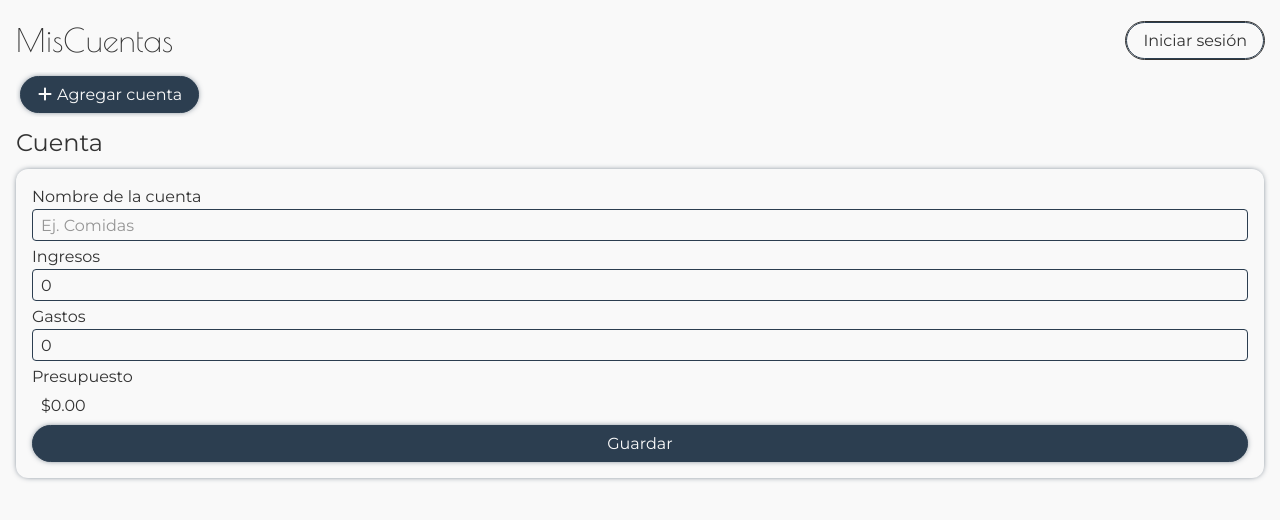
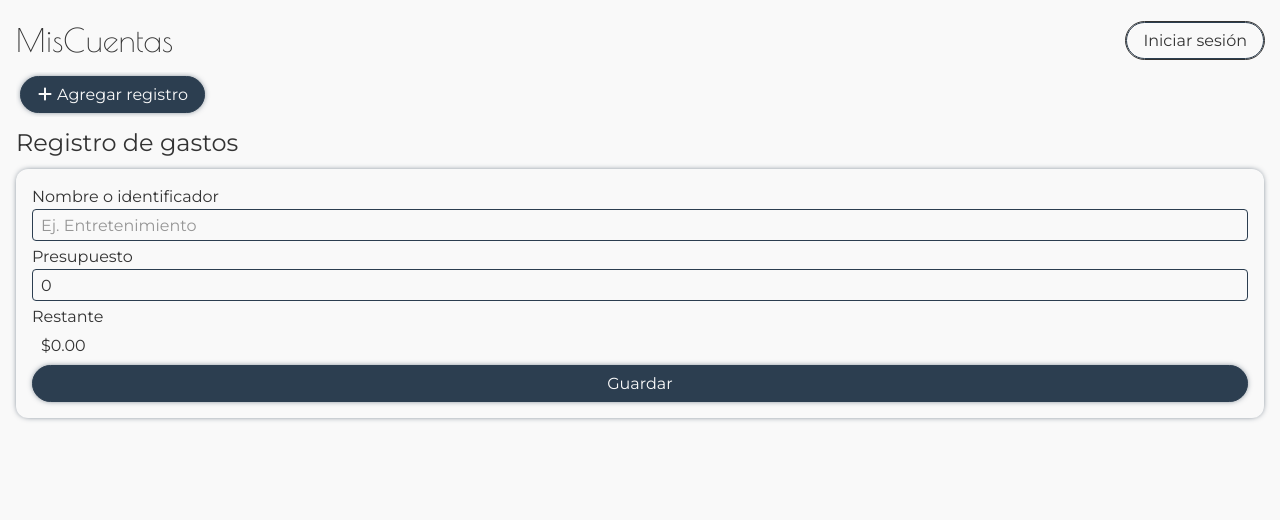
Before and after one commit to DamianRi/my-accounts-react, a React (Vite) app: page / in a window 1280 px wide. Shown: the top 520 px of the page. Built offline with nearby package versions, Linux system fonts and the light colour scheme.

Commit message:
Fix texts

```diff
--- /dev/null
+++ b/firestore.indexes.json
@@ -0,0 +1,4 @@
+{
+  "indexes": [],
+  "fieldOverrides": []
+}
--- a/src/components/MARContainer/components/MARAccount/componentes/MARAccountDetail/index.jsx
+++ b/src/components/MARContainer/components/MARAccount/componentes/MARAccountDetail/index.jsx
@@ -23,11 +23,11 @@ const MARAccountDetail = ({ account, onSaveAccount }) => {
     // TODO: Manejar posteriormente el periodo de los movimientos
     // const [periodIndex, setPeriodIndex] = useState(new Date().getMonth())
 
-    const [accountIncomes, setAccounIncomes] = useState(currentAccount?.incomes ?? 0)
-    const incomesFormat = formatAmount(accountIncomes)
+    const [accountBudget, setAccounIncomes] = useState(currentAccount?.budget ?? 0)
+    const incomesFormat = formatAmount(accountBudget)
 
-    const [accountOutcomes, setOutcomes] = useState(currentAccount?.outcomes ?? 0)
-    const outcomesFormat = formatAmount(accountOutcomes)
+    // const [accountOutcomes, setOutcomes] = useState(currentAccount?.outcomes ?? 0)
+    // const outcomesFormat = formatAmount(accountOutcomes)
 
     const getDifference = () => {
         const outcomesByMovements = currentAccountMovements
@@ -36,8 +36,8 @@ const MARAccountDetail = ({ account, onSaveAccount }) => {
         const incomesByMovements = currentAccountMovements
             .filter((movement) => movement.type === 'income')
             .reduce((accumulator, movement) => accumulator + parseFloat(movement.amount), 0)
-        const incomesTotal = parseFloat(accountIncomes) + incomesByMovements
-        const outcomesTotal = parseFloat(accountOutcomes) + outcomesByMovements
+        const incomesTotal = parseFloat(accountBudget) + incomesByMovements
+        const outcomesTotal = outcomesByMovements
         return incomesTotal - outcomesTotal
     }
     const differenceFormat = formatAmount(getDifference())
@@ -66,7 +66,7 @@ const MARAccountDetail = ({ account, onSaveAccount }) => {
             noErrorsInForm = false
             setAccountNameError(t('accountNameRequiredError'))
         }
-        if (accountIncomes <= 0) {
+        if (accountBudget <= 0) {
             noErrorsInForm = false
             setAccountIncomesError(t('accountIncomesRequiredError'))
         }
@@ -81,8 +81,8 @@ const MARAccountDetail = ({ account, onSaveAccount }) => {
         } else {
             const accountPrepared = {
                 name: accountName,
-                incomes: accountIncomes,
-                outcomes: accountOutcomes,
+                budget: accountBudget,
+                // outcomes: accountOutcomes,
             }
             onSaveAccount(accountPrepared)
         }
@@ -102,9 +102,9 @@ const MARAccountDetail = ({ account, onSaveAccount }) => {
         setAccountIncomesError('')
     }
 
-    const handleOnAccountOutcomesChange = (event) => {
-        setOutcomes(event.target.value)
-    }
+    // const handleOnAccountOutcomesChange = (event) => {
+    //     setOutcomes(event.target.value)
+    // }
 
     return (
         <form className={ styles.MARAccountDetailForm } key={ account?.id ?? -1 }>
@@ -130,16 +130,16 @@ const MARAccountDetail = ({ account, onSaveAccount }) => {
                 error={accountNameError}
                 variant={ isNewAccount ? '' : 'no-editable' }/>
             <MARInput
-                label={t('accountIncomesField')}
-                id='accountIncomes'
-                value={ isNewAccount ? accountIncomes : incomesFormat }
+                label={t('accountBudgetField')}
+                id='accountBudget'
+                value={ isNewAccount ? accountBudget : incomesFormat }
                 onInput={ handleOnAccountIncomesChange }
                 placeholder={t('accountIncomesFieldPlaceholder')}
                 disabled={!isNewAccount}
                 error={accountIncomesError}
                 type={ isNewAccount ? 'number' : 'text' }
                 variant={ isNewAccount ? '' : 'no-editable'} />
-            <MARInput
+            {/* <MARInput
                 label={ t('accountOutcomesField') }
                 id='accountOutcomes'
                 value={ isNewAccount ? accountOutcomes : outcomesFormat }
@@ -147,9 +147,9 @@ const MARAccountDetail = ({ account, onSaveAccount }) => {
                 placeholder={ t('accountOutcomesFieldPlaceholder') }
                 disabled={!isNewAccount}
                 type={ isNewAccount ? 'number' : 'text' }
-                variant={ isNewAccount ? '' : 'no-editable'} />
+                variant={ isNewAccount ? '' : 'no-editable'} /> */}
             <MARInput
-                label={ t('accountBudgetField') }
+                label={ t('acountRemainingLabel') }
                 id='accountRest'
                 value={differenceFormat}
                 disabled={true}
--- a/src/components/MARContainer/components/MARAccount/index.jsx
+++ b/src/components/MARContainer/components/MARAccount/index.jsx
@@ -1,8 +1,10 @@
+import { useTranslation } from 'react-i18next'
 import MARAccountDetail from './componentes/MARAccountDetail'
 import MARAccountMovements from './componentes/MARAccountMovements'
 import styles from './MARAccount.module.css'
 
 const MARAccount = ({ account, movements, onSaveAccount, onSaveMovement }) => {
+    const {t, } = useTranslation()
 
     const handleOnSaveAccount = (accountToSave) => {
         onSaveAccount(accountToSave)
@@ -14,7 +16,7 @@ const MARAccount = ({ account, movements, onSaveAccount, onSaveMovement }) => {
 
     return (
         <section className={ styles.MARAccount }>
-            <h2>Cuenta</h2>
+            <h2>{t('accountTitle')}</h2>
             <MARAccountDetail
                 account={ account }
                 movements={ movements }
--- a/src/components/MARContainer/index.jsx
+++ b/src/components/MARContainer/index.jsx
@@ -28,7 +28,7 @@ const MARContainer = () => {
         setIsLoading(true)
         const newAccount = {
             name: account.name,
-            incomes: account.incomes,
+            budget: account.budget,
             outcomes: account.outcomes,
             creationDate: new Date().toISOString(),
         }
--- a/src/components/MARHeader/components/MARAccountNavbar/index.jsx
+++ b/src/components/MARHeader/components/MARAccountNavbar/index.jsx
@@ -1,8 +1,11 @@
+import { useTranslation } from 'react-i18next'
 import useStore from '../../../../state/userState'
 import MARButton from '../../../Generics/MARButton'
 import styles from './MARAccountNavbar.module.css'
 
 const MARAccountNavbar = () => {
+
+    const {t, } = useTranslation()
 
     const {
         accounts,
@@ -27,7 +30,7 @@ const MARAccountNavbar = () => {
             { accounts.length > 0 && accountsRender }
             <MARButton
                 key={-1}
-                content="Agregar cuenta"
+                content={ t('addNewRecordLabel') }
                 variant={ currentAccount?.id === undefined ? 'solid' : 'outlined' }
                 prependIcon="fa-plus"
                 onEventClick={ (event) => {
--- a/src/firebase/firebase_auth_google_provider.js
+++ b/src/firebase/firebase_auth_google_provider.js
@@ -1,7 +1,15 @@
 import { firebaseAppConfig } from "../firebase";
-import { getAuth, GoogleAuthProvider, signInWithPopup } from "firebase/auth";
+import {
+    getAuth,
+    GoogleAuthProvider,
+    signInWithPopup,
+    // browserSessionPersistence,
+    browserLocalPersistence,
+} from "firebase/auth";
 
 const firebaseAuth = getAuth(firebaseAppConfig);
+await firebaseAuth.setPersistence(browserLocalPersistence);
+
 const login = async () => {
     const googleProvider = new GoogleAuthProvider();
     return signInWithPopup(firebaseAuth, googleProvider)
--- a/src/firebase/firebase_firestore_users_accounts.js
+++ b/src/firebase/firebase_firestore_users_accounts.js
@@ -30,7 +30,7 @@ export const getUserAccounts = async (userUID) => {
         return {
             id: account.id,
             name: accountData.name,
-            incomes: accountData.incomes,
+            budget: accountData.budget,
             outcomes: accountData.outcomes,
         };
     });
@@ -46,7 +46,7 @@ export const addAccount = async (userUID, account) => {
         );
         return await addDoc(userAccountsCollectionRef, {
             name: account.name,
-            incomes: parseFloat(account.incomes),
+            budget: parseFloat(account.budget),
             outcomes: parseFloat(account.outcomes),
             creationDate: account.creationDate,
         });
--- a/src/locales/en/translation.json
+++ b/src/locales/en/translation.json
@@ -1,6 +1,7 @@
 {
     "appName": "MyAccounts",
-    "accountTitle": "Account",
+    "addNewRecordLabel": "Add record",
+    "accountTitle": "Expense record",
     "accountPeriod": "Period",
     "january": "January",
     "february": "February",
@@ -14,15 +15,15 @@
     "october": "October",
     "november": "November",
     "dicember": "Dicember",
-    "accountNameField": "Account name",
-    "accountNameFieldPlaceholder": "Ex. Food",
-    "accountNameRequiredError": "Account name is required",
-    "accountIncomesField": "Incomes",
+    "accountNameField": "Name or identifier",
+    "accountNameFieldPlaceholder": "Ex. Entertainment",
+    "accountNameRequiredError": "Name or identifier is required",
+    "accountBudgetField": "Budget",
     "accountIncomesFieldPlaceholder": "Initial income",
     "accountIncomesRequiredError": "Income grather than 0 is required",
     "accountOutcomesField": "Outcomes",
     "accountOutcomesFieldPlaceholder": "Initial expense",
-    "accountBudgetField": "Budget",
+    "acountRemainingLabel": "Remaining",
     "saveButton": "Save",
     "cancelButton": "Cancel",
 
--- a/src/locales/es/translation.json
+++ b/src/locales/es/translation.json
@@ -1,6 +1,7 @@
 {
     "appName": "MisCuentas",
-    "accountTitle": "Cuenta",
+    "addNewRecordLabel": "Agregar registro",
+    "accountTitle": "Registro de gastos",
     "accountPeriod": "Periodo",
     "january": "Enero",
     "february": "Febrero",
@@ -14,15 +15,15 @@
     "october": "Octubre",
     "november": "Noviembre",
     "dicember": "Diciembre",
-    "accountNameField": "Nombre de la cuenta",
-    "accountNameFieldPlaceholder": "Ej. Comidas",
-    "accountNameRequiredError": "Es requerido un nombre para la cuenta",
-    "accountIncomesField": "Ingresos",
+    "accountNameField": "Nombre o identificador",
+    "accountNameFieldPlaceholder": "Ej. Entretenimiento",
+    "accountNameRequiredError": "Es requerido un nombre o identificador",
+    "accountBudgetField": "Presupuesto",
     "accountIncomesFieldPlaceholder": "Ingreso inicial",
     "accountIncomesRequiredError": "El ingreso debe ser mayor a 0",
     "accountOutcomesField": "Gastos",
     "accountOutcomesFieldPlaceholder": "Gasto inicial",
-    "accountBudgetField": "Presupuesto",
+    "acountRemainingLabel": "Restante",
     "saveButton": "Guardar",
     "cancelButton": "Cancelar",
 
```
Also changed, not shown: firebase.json (added), 2 other files (tests, documents, lock files or other folders).
